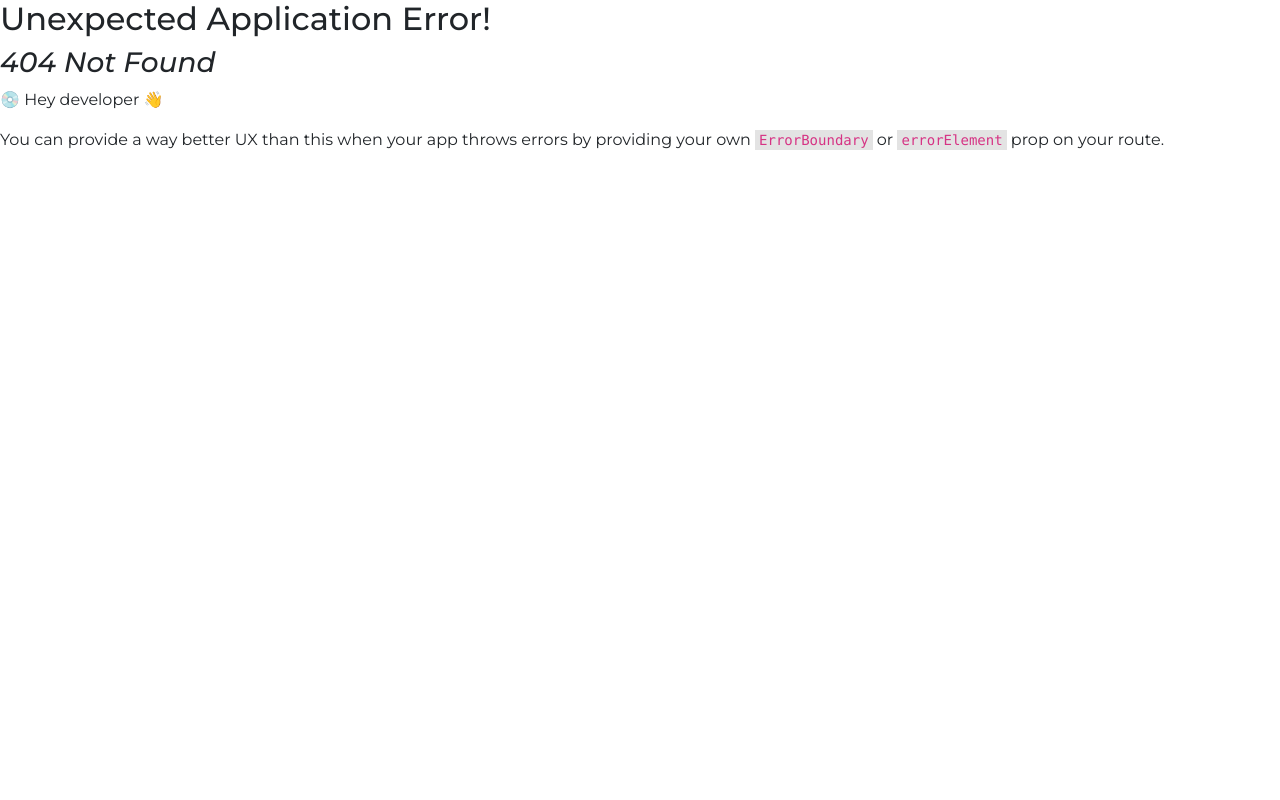
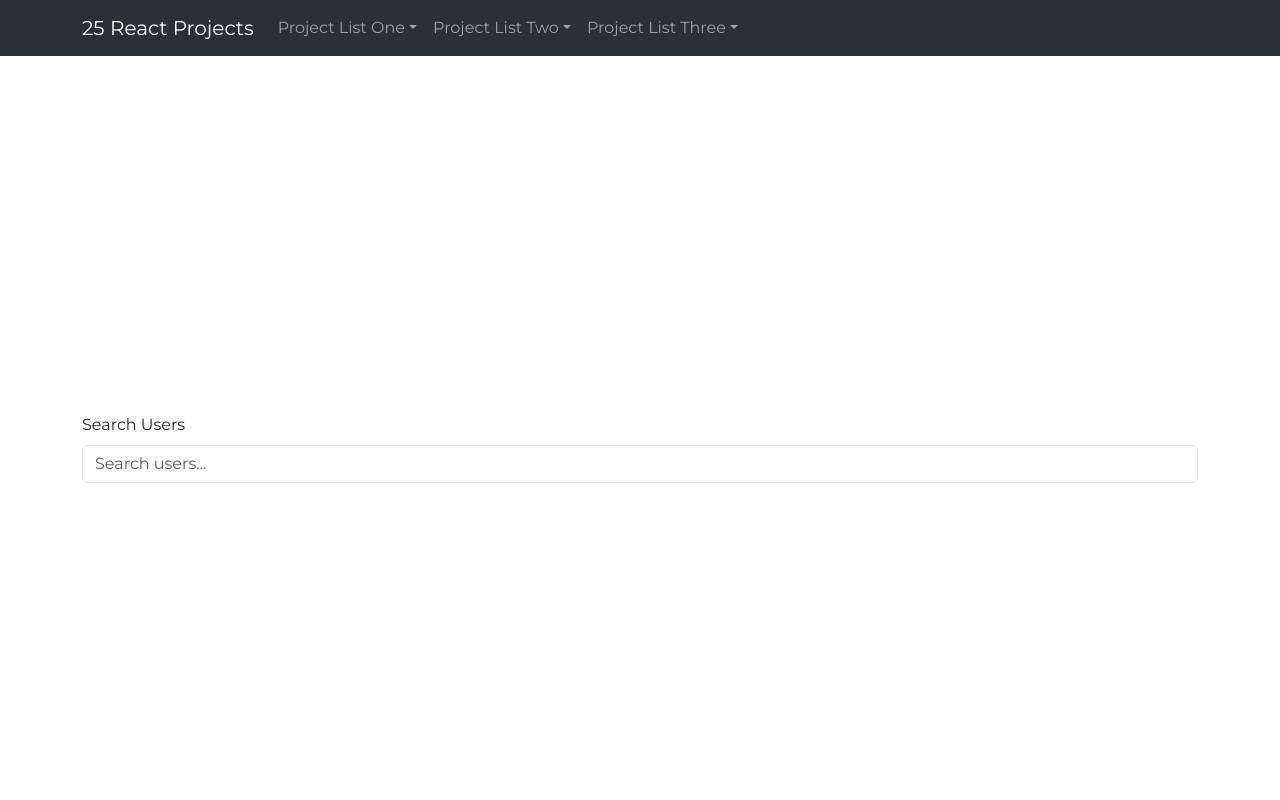
Before and after one commit to mynamebilalkhan/25-react-projects, a React (Vite) app: page /search-user-autocomplete in a window 1280 px wide. Before the commit this address had no page. Shown: the top 800 px of the page. Built offline with nearby package versions, Linux system fonts and the light colour scheme; no server answers.

Commit message:
Search Auto Complete

```diff
--- a/src/App.js
+++ b/src/App.js
@@ -18,6 +18,7 @@ import HomePage from "./pages/HomePage";
 import TabsTest from "./components/tabs/TabsTest";
 import ModalWrap from "./components/modal/ModalWrap";
 import GithubProfileFinder from "./components/githubProfileFinder/GithubProfileFinder";
+import SearchAutoComplete from "./components/searchAutoComplete/SearchAutoComplete";
 
 const router = createBrowserRouter(
   createRoutesFromElements(
@@ -35,6 +36,10 @@ const router = createBrowserRouter(
       <Route path="/tabs" element={<TabsTest />} />
       <Route path="/modal" element={<ModalWrap />} />
       <Route path="/github-profile-finder" element={<GithubProfileFinder />} />
+      <Route
+        path="/search-user-autocomplete"
+        element={<SearchAutoComplete />}
+      />
     </Route>
   )
 );
--- /dev/null
+++ b/src/components/searchAutoComplete/SearchAutoComplete.css
@@ -0,0 +1,3 @@
+.suggestions-dropdown{
+     cursor: pointer;
+}
--- /dev/null
+++ b/src/components/searchAutoComplete/SearchAutoComplete.js
@@ -0,0 +1,93 @@
+import { useEffect, useState } from "react";
+import "./SearchAutoComplete.css";
+import { Form, Button, Container } from "react-bootstrap";
+import Suggestions from "./Suggestions";
+const SearchAutoComplete = () => {
+  const [loading, setLoading] = useState(false);
+  const [users, setUsers] = useState([]);
+  const [error, setError] = useState(null);
+  const [searchParam, setSearchParam] = useState("");
+  const [showDropdown, setShowDropdown] = useState(false);
+  const [filterdUsers, setFilterdUsers] = useState([]);
+
+  const fetchUserList = async () => {
+    try {
+      setLoading(true);
+      const res = await fetch("https://dummyjson.com/users?limit=100");
+      const data = await res.json();
+      if (data && data.users.length) {
+        setUsers(data.users.map((user) => user.firstName));
+        setLoading(false);
+        setError(null);
+      }
+    } catch (error) {
+      console.log(error);
+      setError(error);
+      setLoading(false);
+    }
+  };
+
+  useEffect(() => {
+    fetchUserList();
+  }, []);
+
+  const handleChange = (event) => {
+    const query = event.target.value.toLowerCase();
+    setSearchParam(query);
+    if (query.length > 1) {
+      const filteredData =
+        users && users.length
+          ? users.filter((item) => item.toLowerCase().indexOf(query) > -1)
+          : [];
+      setFilterdUsers(filteredData);
+      setShowDropdown(true);
+    } else {
+      setShowDropdown(false);
+    }
+  };
+
+  const handleSuggestionClick = (e) => {
+    console.log(e.target.innerText);
+    setSearchParam(e.target.innerText);
+    setShowDropdown(false);
+    setFilterdUsers([]);
+  };
+
+  console.log(users, filterdUsers);
+
+  if (loading) {
+    return (
+      <div className="wrapper">
+        <Container className="text-center">
+          <h1>Loading</h1>
+        </Container>
+      </div>
+    );
+  }
+
+  return (
+    <div className="wrapper">
+      <Container>
+        <Form>
+          <Form.Group className="mb-3" controlId="exampleForm.ControlInput1">
+            <Form.Label>Search Users</Form.Label>
+            <Form.Control
+              type="text"
+              placeholder="Search users..."
+              value={searchParam}
+              onChange={handleChange}
+            />
+          </Form.Group>
+        </Form>
+        {showDropdown && (
+          <Suggestions
+            onSuggestionClick={handleSuggestionClick}
+            data={filterdUsers}
+          />
+        )}
+      </Container>
+    </div>
+  );
+};
+
+export default SearchAutoComplete;
--- /dev/null
+++ b/src/components/searchAutoComplete/Suggestions.js
@@ -0,0 +1,15 @@
+const Suggestions = ({ data, onSuggestionClick }) => {
+  return (
+    <div>
+      <ul className="suggestions-dropdown">
+        {data?.map((user, index) => (
+          <li onClick={onSuggestionClick} key={index}>
+            {user}
+          </li>
+        ))}
+      </ul>
+    </div>
+  );
+};
+
+export default Suggestions;
--- a/src/layouts/Header.jsx
+++ b/src/layouts/Header.jsx
@@ -55,6 +55,9 @@ const Header = () => {
               <LinkContainer to="/github-profile-finder">
                 <NavDropdown.Item>Github Profile Finder</NavDropdown.Item>
               </LinkContainer>
+              <LinkContainer to="/search-user-autocomplete">
+                <NavDropdown.Item>Search Auto Complete</NavDropdown.Item>
+              </LinkContainer>
             </NavDropdown>
           </Nav>
         </Navbar.Collapse>
```
Also changed, not shown: 1 other file (tests, documents, lock files or other folders).
